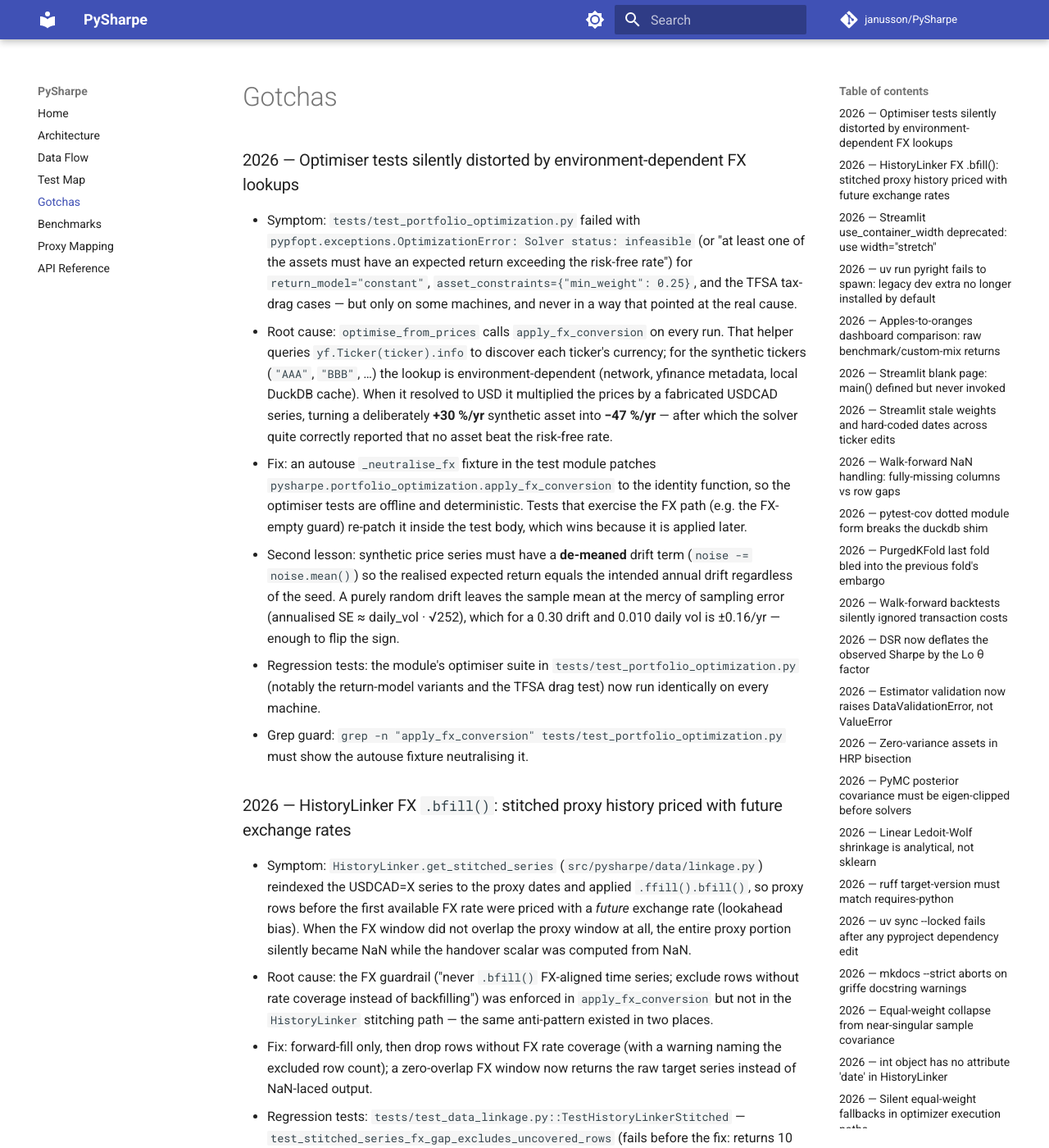
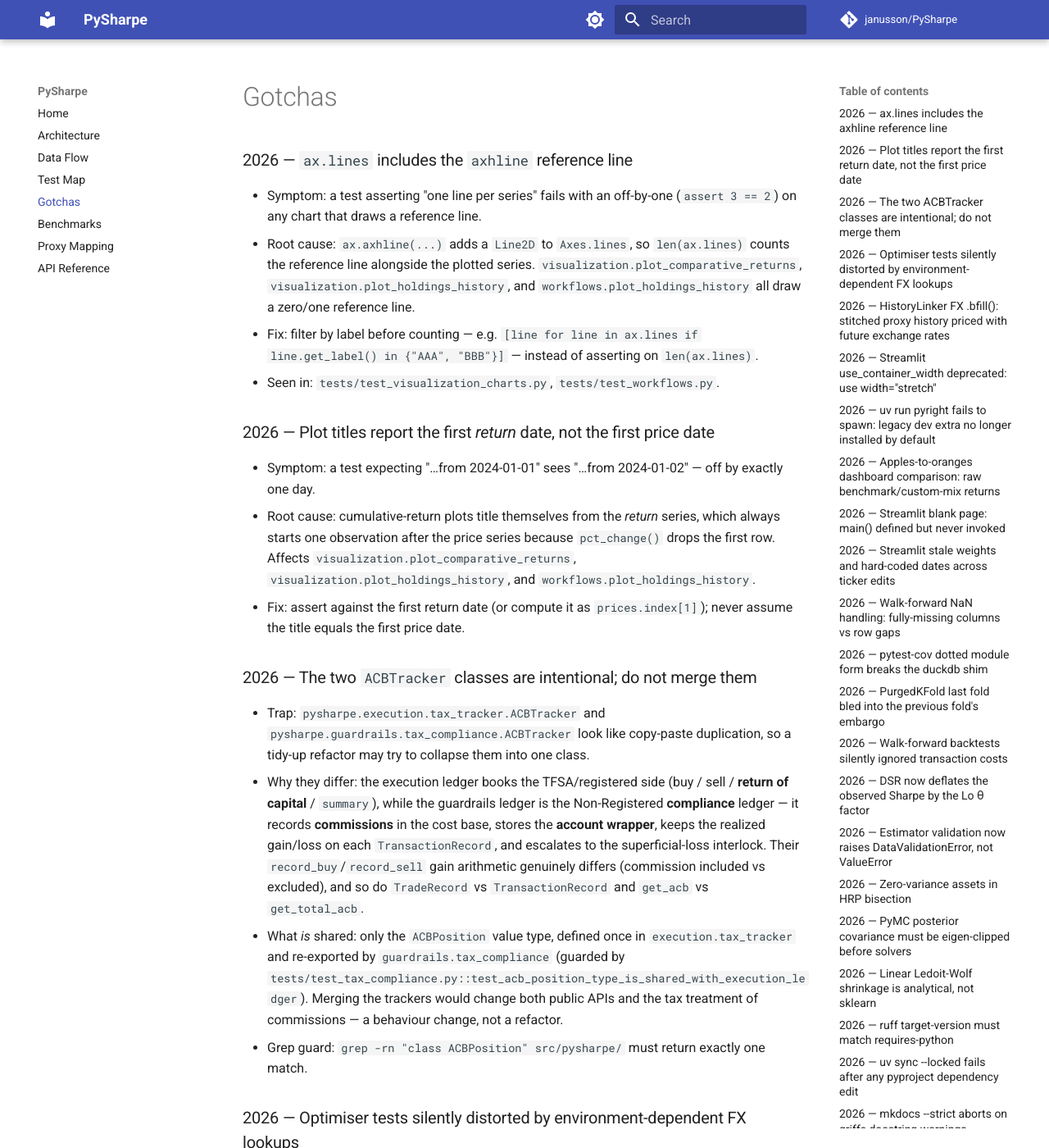
Before and after one commit to janusson/PySharpe, an MkDocs documentation site: the page built from docs/GOTCHAS.md, in a window 1280 px wide and 1400 px high. Shown: the whole window at 82% size. Built offline with MkDocs 1.6.1 and Material for MkDocs 9.7.7, drawn with Linux system fonts in a browser that asks for light colours; comment, search, counter and statistics services are not loaded.

Commit message:
Share ACBPosition between the guardrails and execution ledgers
Delete the duplicate ACBPosition in guardrails/tax_compliance.py and import the canonical definition from execution/tax_tracker.py. The two were field-for-field identical, including the acb_per_share zero-share guard, so behaviour is unchanged, and all three import paths now resolve to the same class object.

- assert the shared identity in tests so a second definition cannot reappear
- record the two ACBTracker classes as deliberately distinct, with a grep guard, in docs/GOTCHAS.md
- gate: make check green - 1060 passed, 3 skipped (1063 collected), coverage 83.35%

```diff
--- a/docs/GOTCHAS.md
+++ b/docs/GOTCHAS.md
@@ -1,4 +1,50 @@
 # Gotchas
+
+### 2026 — `ax.lines` includes the `axhline` reference line
+
+- Symptom: a test asserting "one line per series" fails with an off-by-one
+  (`assert 3 == 2`) on any chart that draws a reference line.
+- Root cause: `ax.axhline(...)` adds a `Line2D` to `Axes.lines`, so
+  `len(ax.lines)` counts the reference line alongside the plotted series.
+  `visualization.plot_comparative_returns`, `visualization.plot_holdings_history`,
+  and `workflows.plot_holdings_history` all draw a zero/one reference line.
+- Fix: filter by label before counting — e.g.
+  `[line for line in ax.lines if line.get_label() in {"AAA", "BBB"}]` — instead
+  of asserting on `len(ax.lines)`.
+- Seen in: `tests/test_visualization_charts.py`, `tests/test_workflows.py`.
+
+### 2026 — Plot titles report the first *return* date, not the first price date
+
+- Symptom: a test expecting "…from 2024-01-01" sees "…from 2024-01-02" — off
+  by exactly one day.
+- Root cause: cumulative-return plots title themselves from the *return* series,
+  which always starts one observation after the price series because
+  `pct_change()` drops the first row.  Affects
+  `visualization.plot_comparative_returns`, `visualization.plot_holdings_history`,
+  and `workflows.plot_holdings_history`.
+- Fix: assert against the first return date (or compute it as
+  `prices.index[1]`); never assume the title equals the first price date.
+
+### 2026 — The two `ACBTracker` classes are intentional; do not merge them
+
+- Trap: `pysharpe.execution.tax_tracker.ACBTracker` and
+  `pysharpe.guardrails.tax_compliance.ACBTracker` look like copy-paste
+  duplication, so a tidy-up refactor may try to collapse them into one class.
+- Why they differ: the execution ledger books the TFSA/registered side
+  (buy / sell / **return of capital** / `summary`), while the guardrails ledger
+  is the Non-Registered **compliance** ledger — it records **commissions** in
+  the cost base, stores the **account wrapper**, keeps the realized gain/loss on
+  each `TransactionRecord`, and escalates to the superficial-loss interlock.
+  Their `record_buy`/`record_sell` gain arithmetic genuinely differs (commission
+  included vs excluded), and so do `TradeRecord` vs `TransactionRecord` and
+  `get_acb` vs `get_total_acb`.
+- What *is* shared: only the `ACBPosition` value type, defined once in
+  `execution.tax_tracker` and re-exported by `guardrails.tax_compliance`
+  (guarded by `tests/test_tax_compliance.py::test_acb_position_type_is_shared_with_execution_ledger`).
+  Merging the trackers would change both public APIs and the tax treatment of
+  commissions — a behaviour change, not a refactor.
+- Grep guard: `grep -rn "class ACBPosition" src/pysharpe/` must return exactly
+  one match.
 
 ### 2026 — Optimiser tests silently distorted by environment-dependent FX lookups
 
```
Also changed, not shown: CHANGELOG.md (+1 -1 lines), 2 other files.
